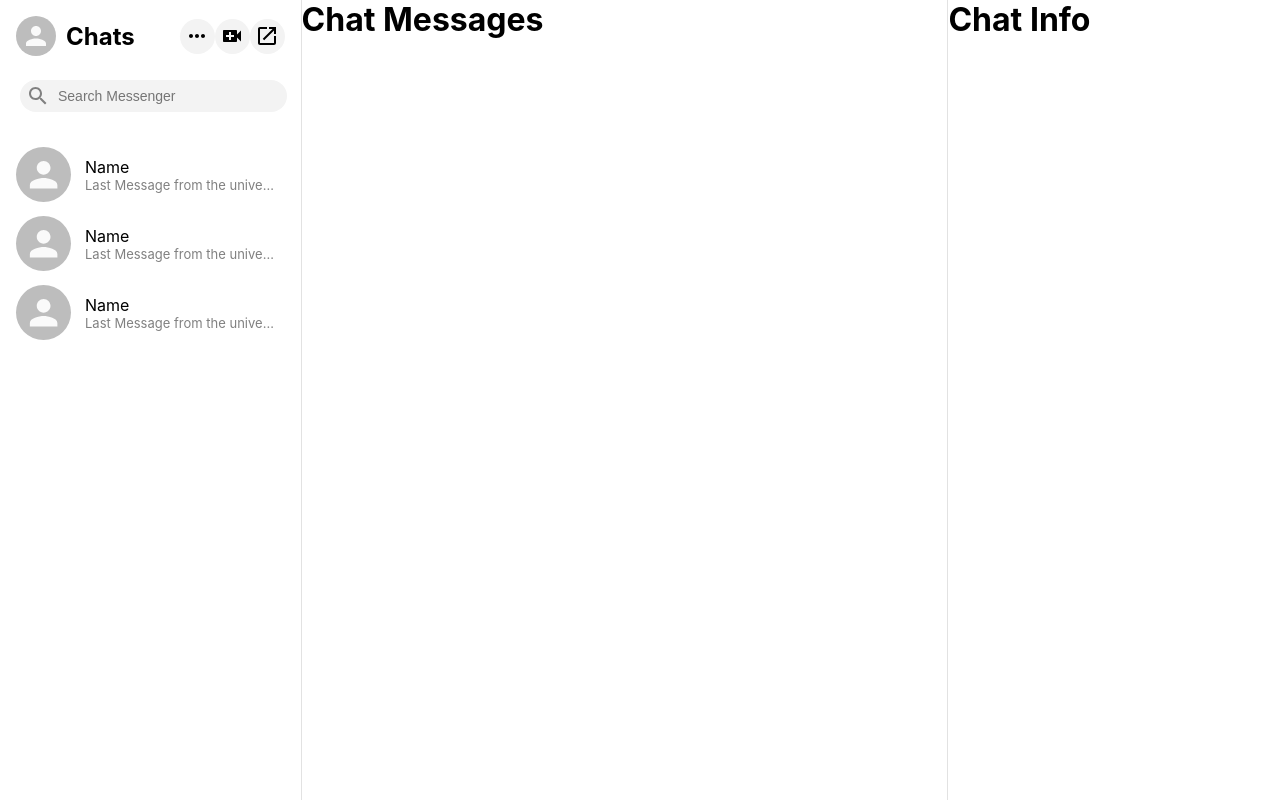
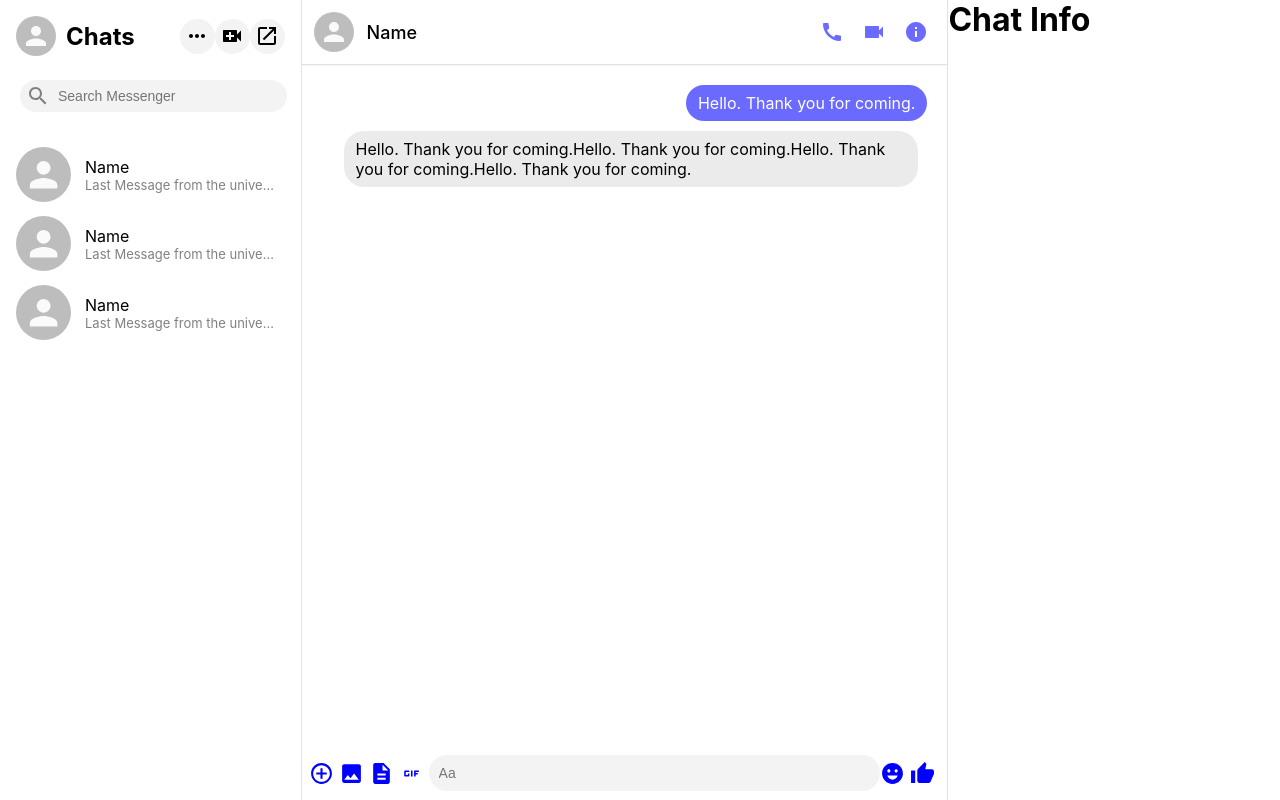
Before and after one commit to KamalByanjankar/reat-time-chat-app, a React (Create React App) app: page / in a window 1280 px wide. Built offline with nearby package versions, Linux system fonts and the light colour scheme.

Commit message:
Chat body added

```diff
--- a/src/components/Chat/Chat/Chat.css
+++ b/src/components/Chat/Chat/Chat.css
@@ -7,4 +7,89 @@
 .chat__content {
   flex: 0.75;
   border-right: 1px solid rgb(226, 226, 226);
+  display: flex;
+  flex-direction: column;
 }
+
+.chat__header {
+  display: flex;
+  align-items: center;
+  justify-content: space-between;
+  padding: 12px;
+  border-bottom: 1px solid rgb(226, 226, 226);
+  box-shadow: 0 0px 2px rgb(226, 226, 226);
+}
+
+.chat__header > p {
+  flex: 1;
+  margin-left: 13px;
+  font-weight: 500;
+  font-size: 18px;
+}
+
+.chat__headerIcons {
+  display: flex;
+  align-items: center;
+  margin-right: 7px;
+}
+
+.chat__headerIcons > .MuiSvgIcon-root {
+  color: rgb(107, 107, 255);
+  margin-left: 18px;
+  cursor: pointer;
+}
+
+.chat__body {
+  flex: 1;
+  padding: 20px;
+  overflow: auto;
+}
+
+.chat__message {
+  margin: 0 0 10px 22px;
+  background-color: rgb(235, 235, 235);
+  padding: 8px 12px;
+  border-radius: 20px;
+  width: fit-content;
+  max-width: 550px;
+}
+
+.chat__receiver {
+  margin-left: auto;
+  background-color: #6a6aff;
+  color: white;
+}
+
+.chat__footer {
+  display: flex;
+  justify-content: space-between;
+  align-items: center;
+  height: 40px;
+  padding: 7px;
+}
+
+.chat__footer > form {
+  flex: 1;
+  display: flex;
+}
+
+.chat__footer > form > input {
+  flex: 1;
+  border-radius: 20px;
+  padding: 10px;
+  border: none;
+  outline: none;
+  font-size: 14px;
+  background-color: rgb(243, 243, 243);
+}
+
+.chat__footer > form > button {
+  display: none;
+}
+
+.chat__footer > .MuiSvgIcon-root {
+  font-size: 25px;
+  margin-right: 5px;
+  color: blue;
+  cursor: pointer;
+}
--- a/src/components/Chat/Chat/Chat.js
+++ b/src/components/Chat/Chat/Chat.js
@@ -1,13 +1,53 @@
 import React from 'react'
 import './Chat.css'
 import ChatInfo from '../ChatInfo/ChatInfo'
+import { Avatar } from '@material-ui/core'
+import CallIcon from '@material-ui/icons/Call'
+import VideocamIcon from '@material-ui/icons/Videocam'
+import InfoIcon from '@material-ui/icons/Info'
+import ControlPointIcon from '@material-ui/icons/ControlPoint'
+import ImageIcon from '@material-ui/icons/Image'
+import DescriptionIcon from '@material-ui/icons/Description'
+import GifIcon from '@material-ui/icons/Gif'
+import EmojiEmotionsIcon from '@material-ui/icons/EmojiEmotions'
+import ThumbUpIcon from '@material-ui/icons/ThumbUp'
+
 
 function Chat() {
+
+
     return (
         <div className="chat">
             <div className="chat__content">
-                <h1>Chat Messages</h1>
+                <div className="chat__header">
+                    <Avatar />
+                    <p>Name</p>
+                    <div className="chat__headerIcons">
+                        <CallIcon />
+                        <VideocamIcon />
+                        <InfoIcon />
+                    </div>
+                </div>
+
+                <div className="chat__body">
+                    <p className="chat__message && chat__receiver">Hello. Thank you for coming.</p>
+                    <p className="chat__message">Hello. Thank you for coming.Hello. Thank you for coming.Hello. Thank you for coming.Hello. Thank you for coming.</p>
+                </div>
+
+                <div className="chat__footer">
+                    <ControlPointIcon />
+                    <ImageIcon />
+                    <DescriptionIcon />
+                    <GifIcon />
+                    <form>
+                        <input type="text" placeholder="Aa" />
+                        <button>Submit</button>
+                    </form>
+                    <EmojiEmotionsIcon />
+                    <ThumbUpIcon />
+                </div>
             </div>
+
             <div className="chatInfo">
                 <ChatInfo />
             </div>
--- a/src/components/Sidebar/Sidebar/Sidebar.css
+++ b/src/components/Sidebar/Sidebar/Sidebar.css
@@ -33,7 +33,7 @@
 }
 
 .sidebar__headerIcons > .MuiIconButton-root:hover {
-  background-color: lightgray;
+  background-color: rgb(228, 228, 228);
 }
 
 .sidebar__search {
```
Also changed, not shown: 2 other files (tests, documents, lock files or other folders).
